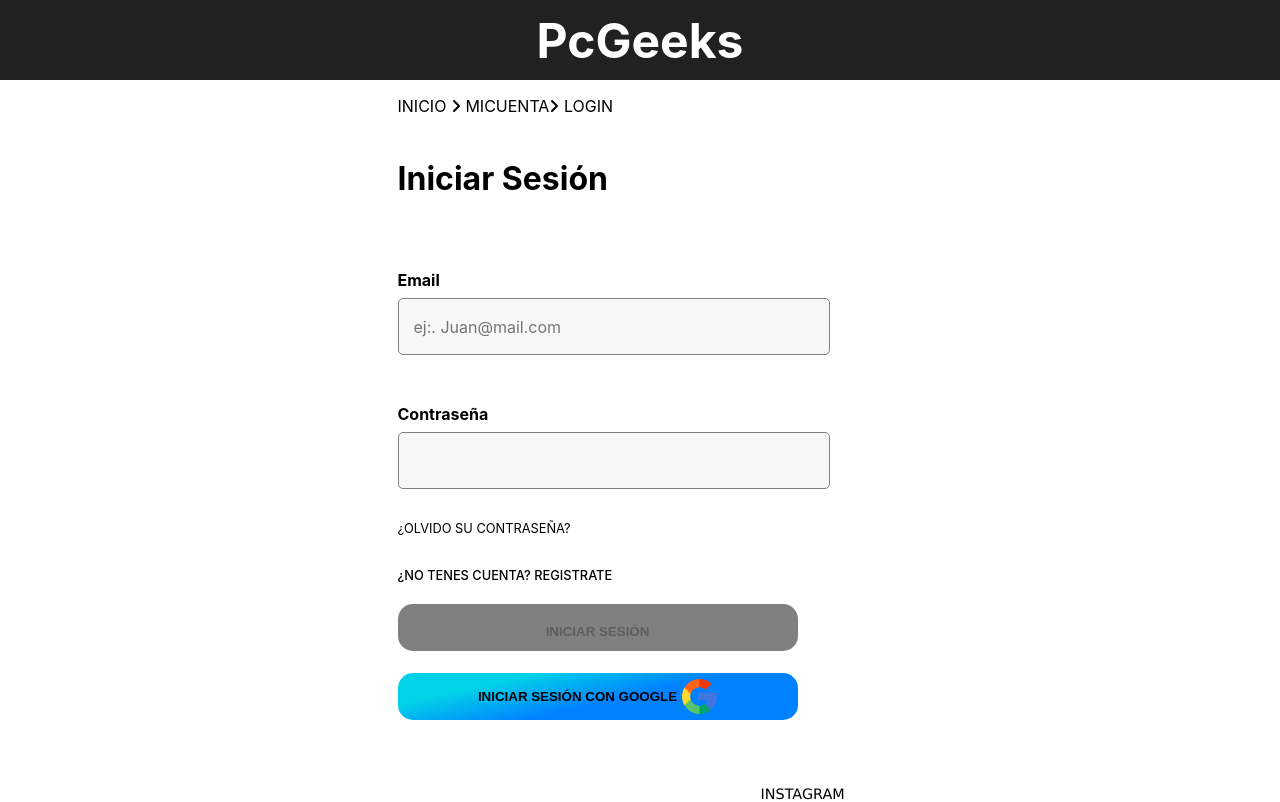
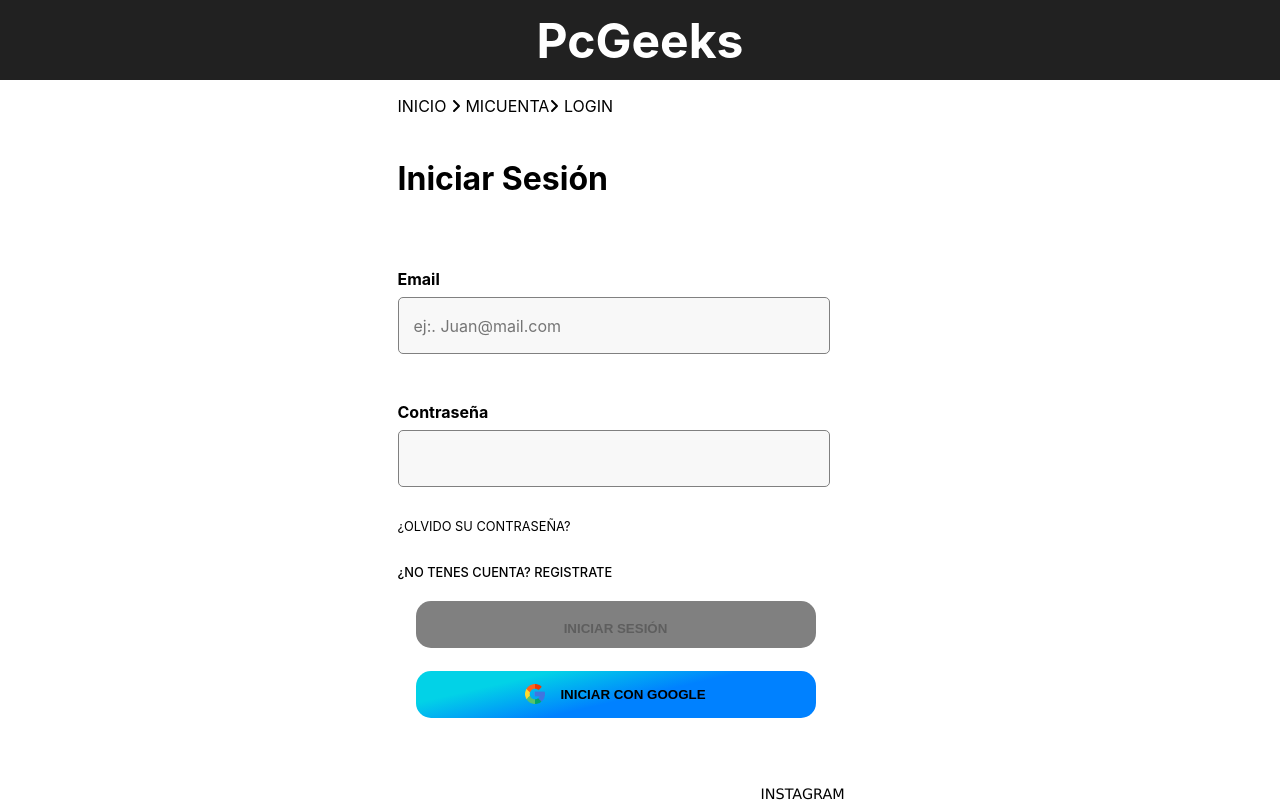
Before and after one commit to Agu891/proyecto-final-reactjs-nucba, a React (Create React App) app: page /login in a window 1280 px wide. Shown: the top 802 px of the page. Built offline with nearby package versions, Linux system fonts and the light colour scheme; no server answers.

Commit message:
cambios finales en register y login

```diff
--- a/src/Pages/login/Login.js
+++ b/src/Pages/login/Login.js
@@ -90,8 +90,8 @@
               <InvalidBtn disabled={true}>Iniciar Sesión</InvalidBtn>
             )}
             <ValidBtn onClick={signInWithGoogle}>
-              Iniciar Sesión con Google
               <img src={googleIcon} alt="icono google" />
+              Iniciar con Google
             </ValidBtn>
           </WrapperTexto>
         </WrapperGral>
--- a/src/Pages/login/LoginElements.js
+++ b/src/Pages/login/LoginElements.js
@@ -40,7 +40,6 @@
   height: 100%;
   flex-direction: column;
   justify-content: space-between;
-
   input {
     border: 1px solid grey;
     padding: 15px;
@@ -78,6 +77,7 @@
   font-weight: 700;
   padding: 20px;
   transition-duration: 500ms;
+  margin: 5px 18px 2px 18px;
   background: rgb(2, 210, 231);
   background: linear-gradient(
     167deg,
@@ -85,19 +85,20 @@
     rgba(0, 129, 255, 1) 55%
   );
   img {
-    width: 35px;
-    padding-left: 5px;
+    width: 20px;
+    padding-right: 15px;
   }
 `;
 
 export const InvalidBtn = styled.button`
   cursor: pointer;
+
   width: 80%;
   height: 8%;
   border-radius: 15px;
   border: none;
   font-weight: 500;
-  margin-top: 5px;
+  margin: 5px 18px 2px 18px;
   transition-duration: 0.3s;
   text-transform: uppercase;
   font-weight: 700;
```
